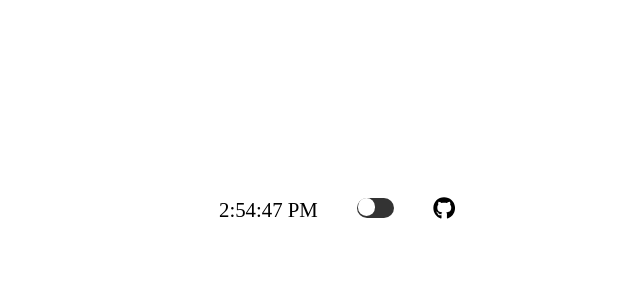
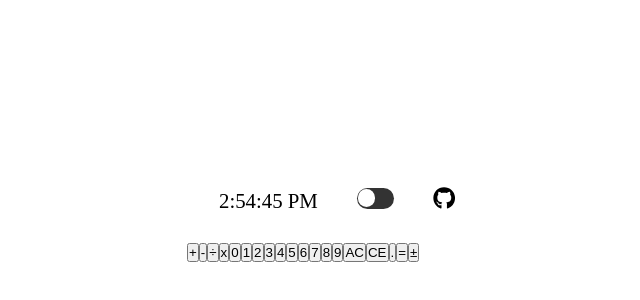
Before and after one commit to m-dennisgocong/my-calculator, a React (Vite) app: page / in a window 1280 px wide. Shown: the part 192-492 px from the top of the page, without its empty margins (303-943 px from the left). Built offline with nearby package versions, Linux system fonts and the light colour scheme.

Commit message:
feat: add calculator buttons

```diff
--- a/src/App.jsx
+++ b/src/App.jsx
@@ -1,6 +1,7 @@
 import { useState } from 'react';
 import { FaGithub } from 'react-icons/fa';
 import Clock from './components/Clock';
+import Calculator from './components/Calculator/Calculator';
 import './App.css'
 
 function App() {
@@ -22,6 +23,8 @@ function App() {
       </header>
 
     {/* Calculator */}
+    <Calculator />
+
     </>
   );
 }
--- /dev/null
+++ b/src/components/Calculator/Buttons.jsx
@@ -0,0 +1,24 @@
+import { numbers, operators, otherFunction } from "../data/data";
+
+const Buttons = () => {
+
+    const operator = operators.map((operator, index) =>
+        <button key={index} value={operator.operator} className={operator.name} onClick={()=> console.log(operator.name)}>{operator.operator}</button>
+    );
+    const num = numbers.map((num, index) =>
+        <button key={index} value={num.number} className={num.name} onClick={()=> console.log(num.name)}>{num.number}</button>
+    );
+
+    const otherCalculatorFunction = otherFunction.map((func, index) =>
+    <button key={index} value={func.symbol} className={func.name} onClick={()=> console.log(func.name)}>{func.symbol}</button>
+    );
+
+    return(
+        <>
+            {operator}
+            {num}
+            {otherCalculatorFunction}
+        </>
+    );
+}
+export default Buttons;
--- /dev/null
+++ b/src/components/Calculator/Calculator.jsx
@@ -0,0 +1,9 @@
+import { useState } from "react";
+import Buttons from "./Buttons";
+const Calculator = () => {
+
+    return(
+        <Buttons/>
+    );
+}
+export default Calculator;
```
